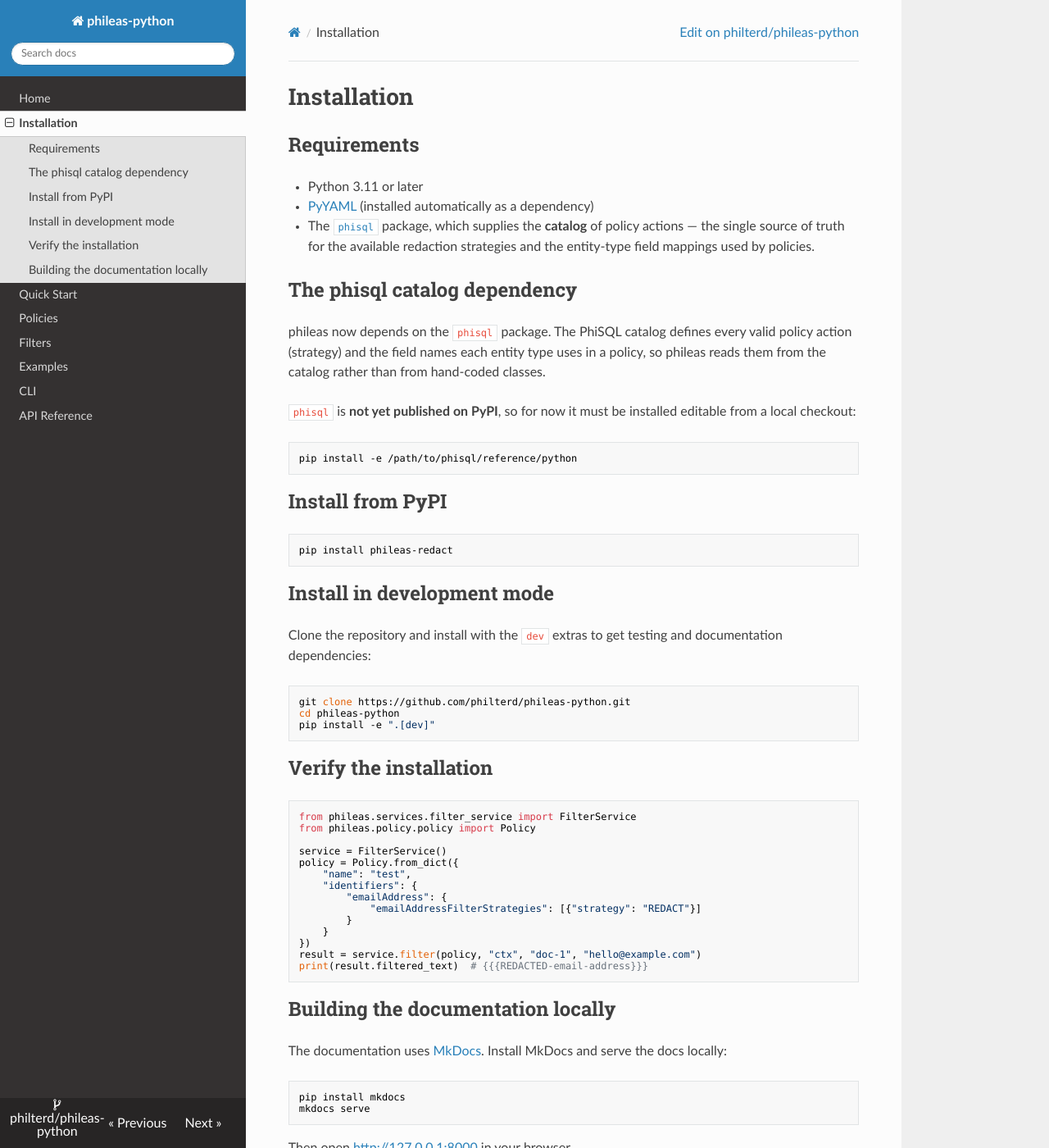
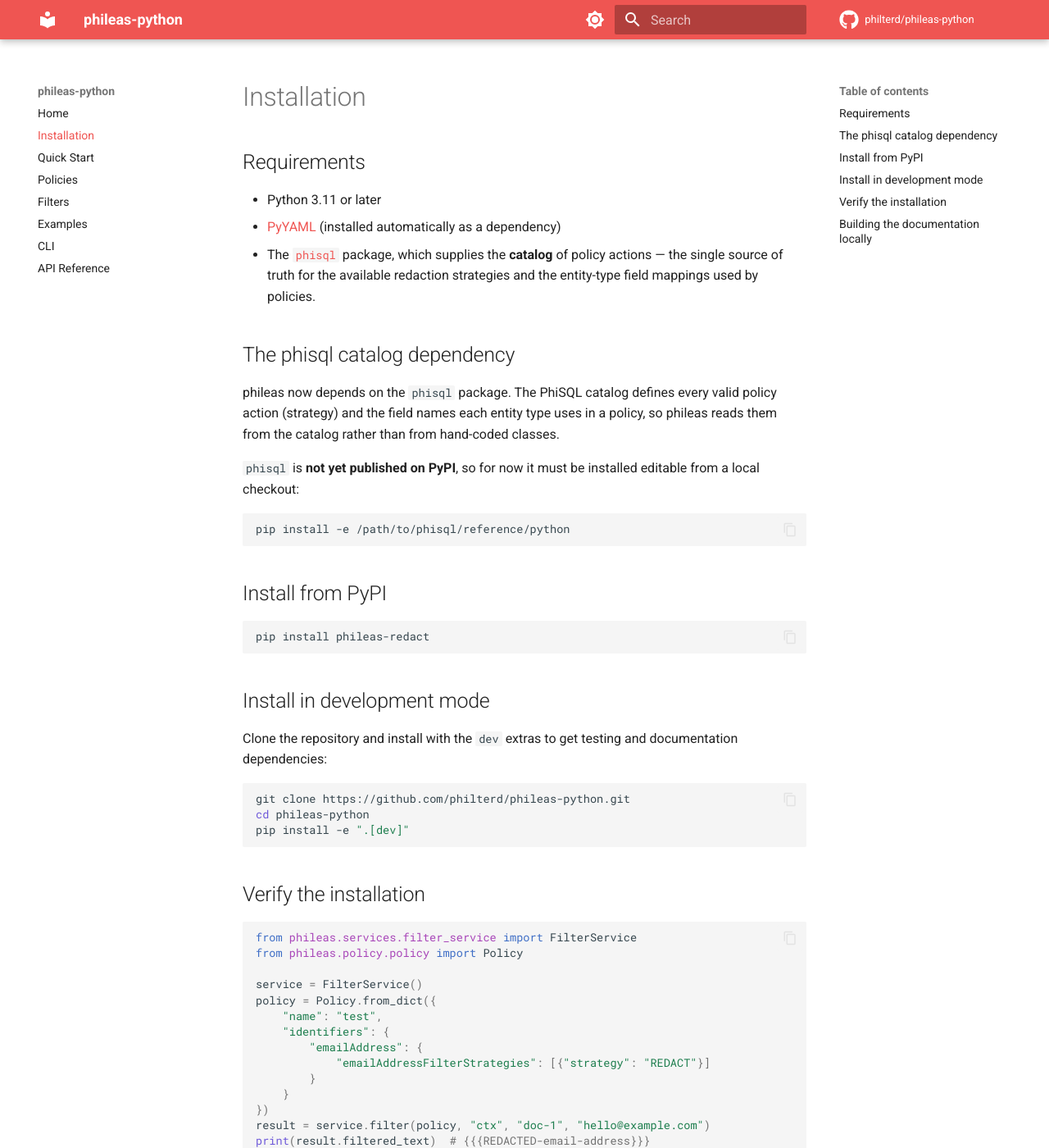
Before and after one commit to philterd/phileas-python, an MkDocs documentation site: the page built from docs/installation.md, in a window 1280 px wide and 1400 px high. Shown: the whole window at 82% size. Built offline with MkDocs 1.6.1 and Material for MkDocs 9.7.7, drawn with Linux system fonts in a browser that asks for light colours; nearby versions of some CDN libraries; comment, search, counter and statistics services are not loaded; some of the changed text lies outside the part shown.

Commit message:
Updating docs theme.
Signed-off-by: jzonthemtn <jeff.zemerick@philterd.ai>

```diff
--- /dev/null
+++ b/docs/requirements.txt
@@ -0,0 +1,5 @@
+# Documentation site build dependencies. Install with:
+#   python3 -m venv .venv
+#   .venv/bin/pip install -r docs/requirements.txt
+# Then preview locally with: .venv/bin/mkdocs serve
+mkdocs-material>=9.5.0
--- a/mkdocs.yml
+++ b/mkdocs.yml
@@ -1,8 +1,14 @@
 site_name: phileas-python
 site_description: A Python library to deidentify and redact PII, PHI, and other sensitive information from text
 site_url: https://philterd.github.io/phileas-python/
+copyright: >-
+  &copy; Philterd, LLC. "Phileas" and "Philter" are registered trademarks of
+  Philterd, LLC. Licensed under the Apache License, Version 2.0.
+
+repo_name: philterd/phileas-python
 repo_url: https://github.com/philterd/phileas-python
-repo_name: philterd/phileas-python
+
+docs_dir: docs
 
 nav:
   - Home: index.md
@@ -15,4 +21,47 @@ nav:
   - API Reference: api-reference.md
 
 theme:
-  name: readthedocs
+  name: material
+  features:
+    - navigation.sections
+    - navigation.top
+    - navigation.tracking
+    - navigation.instant
+    - toc.follow
+    - search.suggest
+    - search.highlight
+    - content.code.copy
+    - content.code.annotate
+  palette:
+    - media: "(prefers-color-scheme: light)"
+      scheme: default
+      primary: red
+      accent: red
+      toggle:
+        icon: material/brightness-7
+        name: Switch to dark mode
+    - media: "(prefers-color-scheme: dark)"
+      scheme: slate
+      primary: red
+      accent: red
+      toggle:
+        icon: material/brightness-4
+        name: Switch to light mode
+  icon:
+    repo: fontawesome/brands/github
+
+plugins:
+  - search
+
+markdown_extensions:
+  - admonition
+  - attr_list
+  - md_in_html
+  - tables
+  - toc:
+      permalink: true
+  - pymdownx.highlight:
+      anchor_linenums: true
+  - pymdownx.inlinehilite
+  - pymdownx.snippets
+  - pymdownx.superfences
--- a/pyproject.toml
+++ b/pyproject.toml
@@ -65,7 +65,6 @@ Changelog = "https://github.com/philterd/phileas-python/releases"
 [project.optional-dependencies]
 dev = [
     "pytest>=7.0",
-    "mkdocs>=1.5",
     # Validates policies against the redaction policy schema phisql ships.
     "jsonschema>=4.18",
 ]
```
Also changed, not shown: 1 other file.
